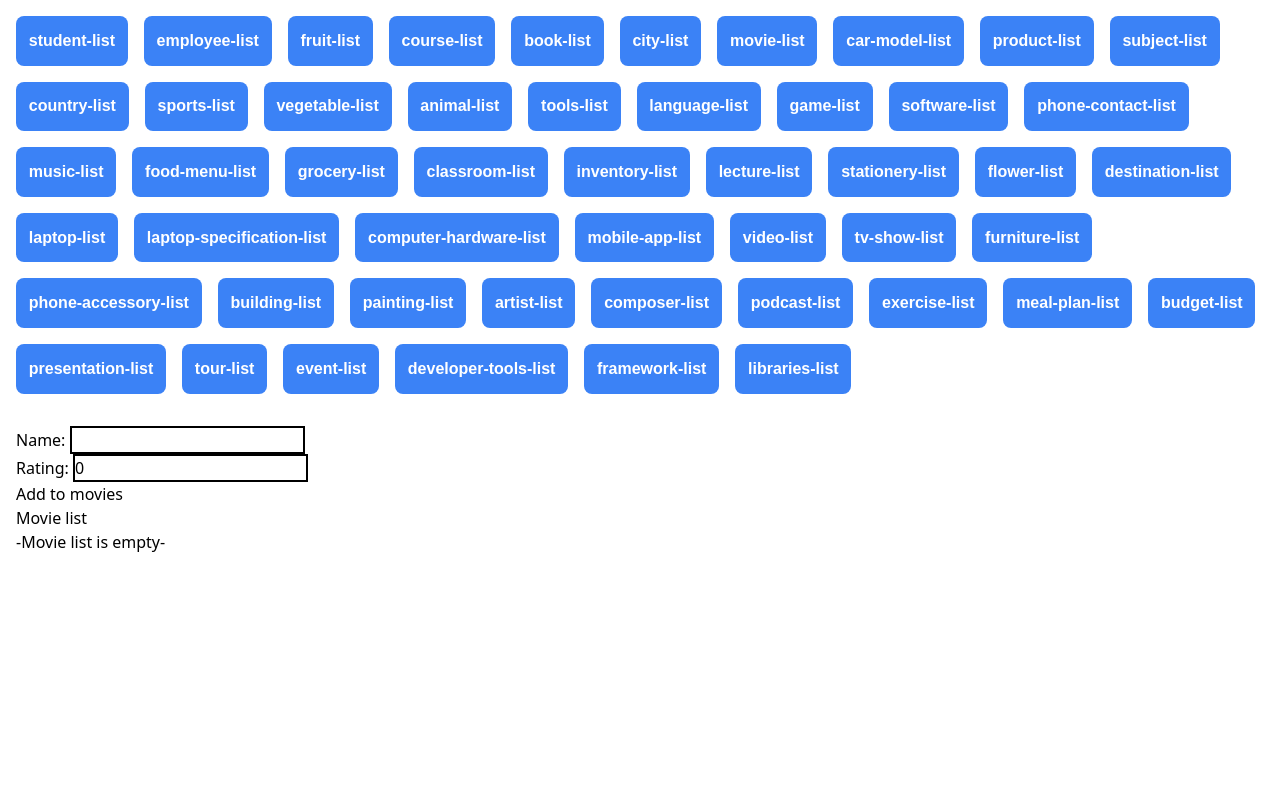
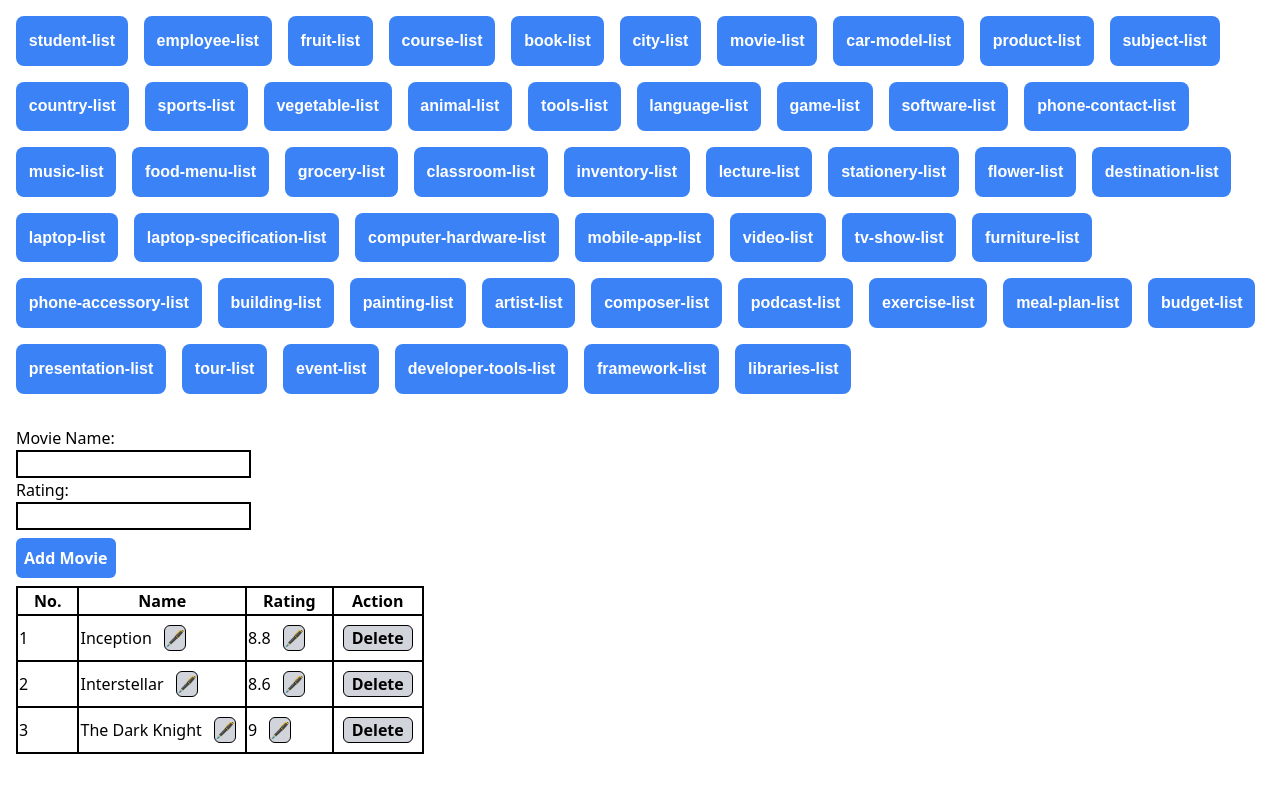
Before and after one commit to devken4u/angular-50-ds-services, an Angular app: page /movie-list in a window 1280 px wide. Shown: the top 792 px of the page. Built offline with nearby package versions, Linux system fonts and the light colour scheme.

Commit message:
refactor(movie list comonent): Updated with services feature

```diff
--- a/src/app/movie-list/movie-list.component.html
+++ b/src/app/movie-list/movie-list.component.html
@@ -1,27 +1,64 @@
 <main>
   <div>
-    <label for="name">Name: </label>
+    <label for="name">Movie Name: </label>
+    <br />
     <input type="text" id="name" [(ngModel)]="name" />
     <br />
     <label for="rating">Rating: </label>
+    <br />
     <input type="number" id="rating" [(ngModel)]="rating" />
     <br />
-    <button (click)="add()">Add to movies</button>
+    <button
+      class="p-2 my-2 font-bold text-white bg-blue-500 rounded-md active:scale-95"
+      (click)="add()"
+      [disabled]="!name || rating === null"
+    >
+      Add Movie
+    </button>
   </div>
-  <div>
-    <h1>Movie list</h1>
-    @if( movieList.length === 0){
-    <h2>-Movie list is empty-</h2>
-    }@else{
-    <ol>
-      @for( movie of movieList; track $index){
-      <li [style.marginBottom]="'20px'">
-        Name: {{ movie.name }} <br />
-        Rating: {{ movie.rating }}
-      </li>
-
+  <table class="border-2 border-black">
+    <thead>
+      <tr>
+        <th class="px-4 border-2 border-black">No.</th>
+        <th class="px-4 border-2 border-black">Name</th>
+        <th class="px-4 border-2 border-black">Rating</th>
+        <th class="px-4 border-2 border-black">Action</th>
+      </tr>
+    </thead>
+    <tbody>
+      @for (movie of movieList; track $index) {
+      <tr>
+        <td class="border-2 border-black">{{ $index + 1 }}</td>
+        <td class="border-2 border-black">
+          {{ movie.name }}
+          <button
+            (click)="editField($index, 'name', movie.name)"
+            class="mx-2 font-bold bg-gray-300 border border-black rounded-md active:scale-95"
+          >
+            🖋
+          </button>
+        </td>
+        <td class="border-2 border-black">
+          {{ movie.rating }}
+          <button
+            (click)="editField($index, 'rating', movie.rating)"
+            class="mx-2 font-bold bg-gray-300 border border-black rounded-md active:scale-95"
+          >
+            🖋
+          </button>
+        </td>
+        <td class="border-2 border-black">
+          <div class="py-2">
+            <button
+              (click)="deleteMovie($index)"
+              class="px-2 mx-2 font-bold bg-gray-300 border border-black rounded-md active:scale-95"
+            >
+              Delete
+            </button>
+          </div>
+        </td>
+      </tr>
       }
-    </ol>
-    }
-  </div>
+    </tbody>
+  </table>
 </main>
--- a/src/app/movie-list/movie-list.component.ts
+++ b/src/app/movie-list/movie-list.component.ts
@@ -1,23 +1,48 @@
-import { Component } from '@angular/core';
+// movie.component.ts
+import { Component, OnInit } from '@angular/core';
+import { MovieService } from '../services/movie.service';
 import { Movie } from '../types';
 
 @Component({
-  selector: 'app-movie-list',
+  selector: 'app-movie',
   templateUrl: './movie-list.component.html',
   styleUrl: './movie-list.component.css',
 })
-export class MovieListComponent {
+export class MovieListComponent implements OnInit {
   movieList: Movie[] = [];
+  name: string = '';
+  rating: number | null = null;
 
-  name: string = '';
-  rating: number = 0;
+  constructor(private movieService: MovieService) {}
 
-  add() {
-    this.movieList.push({
-      name: this.name,
-      rating: this.rating,
-    });
-    this.name = '';
-    this.rating = 0;
+  ngOnInit(): void {
+    this.movieList = this.movieService.getMovieList();
+  }
+
+  add(): void {
+    if (this.name && this.rating !== null) {
+      this.movieService.addMovie({ name: this.name, rating: this.rating });
+      this.name = '';
+      this.rating = null;
+    }
+  }
+
+  deleteMovie(index: number): void {
+    this.movieService.deleteMovie(index);
+  }
+
+  editField(index: number, fieldName: string, currentValue: any) {
+    const value = prompt(fieldName, currentValue);
+    if (value !== null) {
+      const tempMovie = {
+        ...this.movieList[index],
+        [fieldName]: fieldName === 'rating' ? Number(value) : value,
+      };
+      this.update(index, tempMovie);
+    }
+  }
+
+  update(index: number, movie: Movie): void {
+    this.movieService.editMovie(index, movie);
   }
 }
--- /dev/null
+++ b/src/app/services/movie.service.ts
@@ -0,0 +1,30 @@
+// movie.service.ts
+import { Injectable } from '@angular/core';
+import { Movie } from '../types';
+
+@Injectable({
+  providedIn: 'root',
+})
+export class MovieService {
+  private movieList: Movie[] = [
+    { name: 'Inception', rating: 8.8 },
+    { name: 'Interstellar', rating: 8.6 },
+    { name: 'The Dark Knight', rating: 9.0 },
+  ];
+
+  getMovieList() {
+    return this.movieList;
+  }
+
+  addMovie(movie: Movie): void {
+    this.movieList.push(movie);
+  }
+
+  deleteMovie(index: number): void {
+    this.movieList.splice(index, 1);
+  }
+
+  editMovie(index: number, newMovie: Movie) {
+    this.movieList[index] = newMovie;
+  }
+}
```
Also changed, not shown: 1 other file (tests, documents, lock files or other folders).
